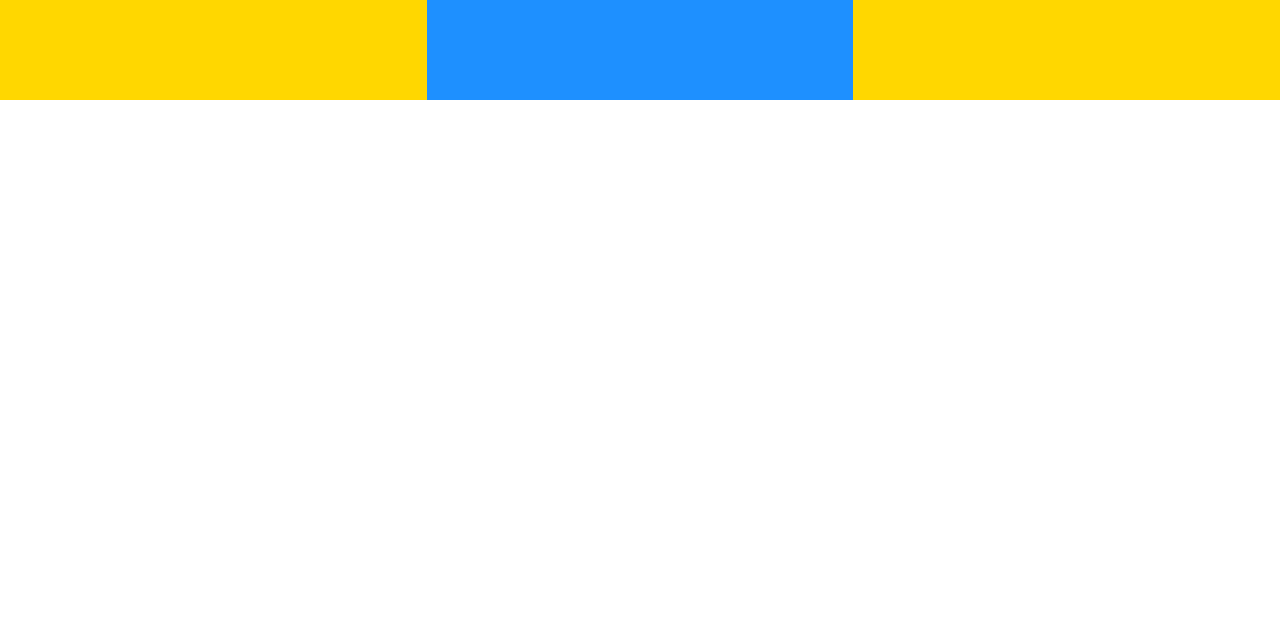
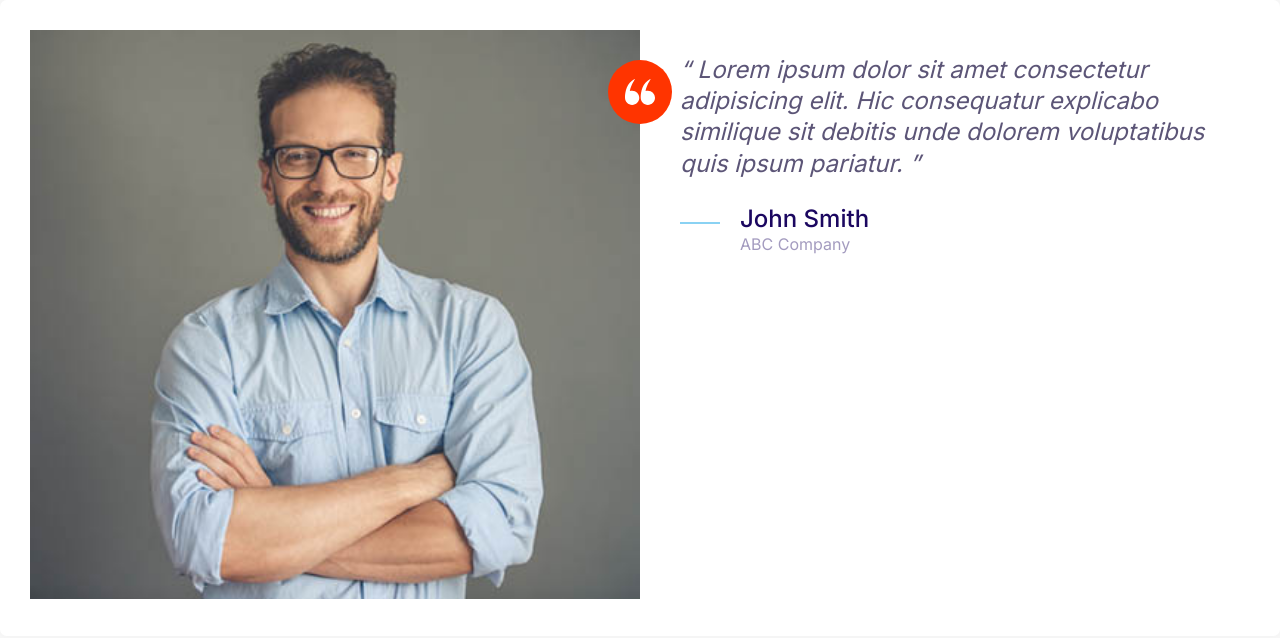
Before and after one commit to jinch/moshify, a plain HTML site: page index.html in a window 1280 px wide. Drawn offline with Linux system fonts and the light colour scheme.

Commit message:
Defined Testimonial Styles

```diff
--- a/css/styles.css
+++ b/css/styles.css
@@ -164,6 +164,15 @@ a {
   fill: var(--color-primary);
 }
 
+.icon--white {
+  fill: #fff;
+}
+
+.icon--small {
+  width: 30px;
+  height: 30px;
+}
+
 .icon-container {
   background: #f3f9fa;
   width: 64px;
@@ -172,6 +181,10 @@ a {
   display: inline-flex;
   justify-content: center;
   align-items: center;
+}
+
+.icon-container--accent {
+  background: var(--color-accent);
 }
 
 /* ///////// Buttons ///////// */
@@ -436,3 +449,33 @@ a {
     grid-template-columns: repeat(3, 1fr);
   }
 }
+
+/* ///////// Testimonials ///////// */
+.testimonial {
+  padding: 3rem;
+}
+
+.testimonial__image {
+  position: relative;
+}
+
+.testimonial__image > img {
+  width: 100%;
+}
+
+.testimonial__image > .icon-container {
+  position: absolute;
+  top: 3rem;
+  right: -32px;
+}
+
+@media screen and (min-width: 768px) {
+  .testimonial .quote,
+  .testimonial .quote__author {
+    font-size: 2.4rem;
+  }
+
+  .testimonial .quot {
+    margin-left: 6rem;
+  }
+}
--- a/index.html
+++ b/index.html
@@ -16,10 +16,37 @@
     <title>Document</title>
   </head>
   <body>
-    <div class="grid grid--1x3">
-      <div style="height: 100px; background: gold"></div>
-      <div style="height: 100px; background: dodgerblue"></div>
-      <div style="height: 100px; background: gold"></div>
+    <div class="card testimonial">
+      <div class="grid grid--1x2">
+        <div class="testimonial__image">
+          <img src="images/testimonial.jpg" alt="A happy, smiling customer" />
+          <span class="icon-container icon-container--accent">
+            <svg class="icon icon--white icon--small">
+              <use xlink:href="images/sprite.svg#quotes"></use>
+            </svg>
+          </span>
+        </div>
+        <blockquote class="quote">
+          <p class="quote__text">
+            Lorem ipsum dolor sit amet consectetur adipisicing elit. Hic
+            consequatur explicabo similique sit debitis unde dolorem
+            voluptatibus quis ipsum pariatur.
+          </p>
+          <footer>
+            <div class="media">
+              <div class="media__image">
+                <svg class="icon icon--primary quote__line">
+                  <use xlink:href="images/sprite.svg#line"></use>
+                </svg>
+              </div>
+              <div class="media__body">
+                <h3 class="media__title quote__author">John Smith</h3>
+                <p class="quote__organization">ABC Company</p>
+              </div>
+            </div>
+          </footer>
+        </blockquote>
+      </div>
     </div>
   </body>
 </html>
```
Also changed, not shown: components/testimonials.html (added, +32 -0 lines), images/testimonial.jpg (added).
